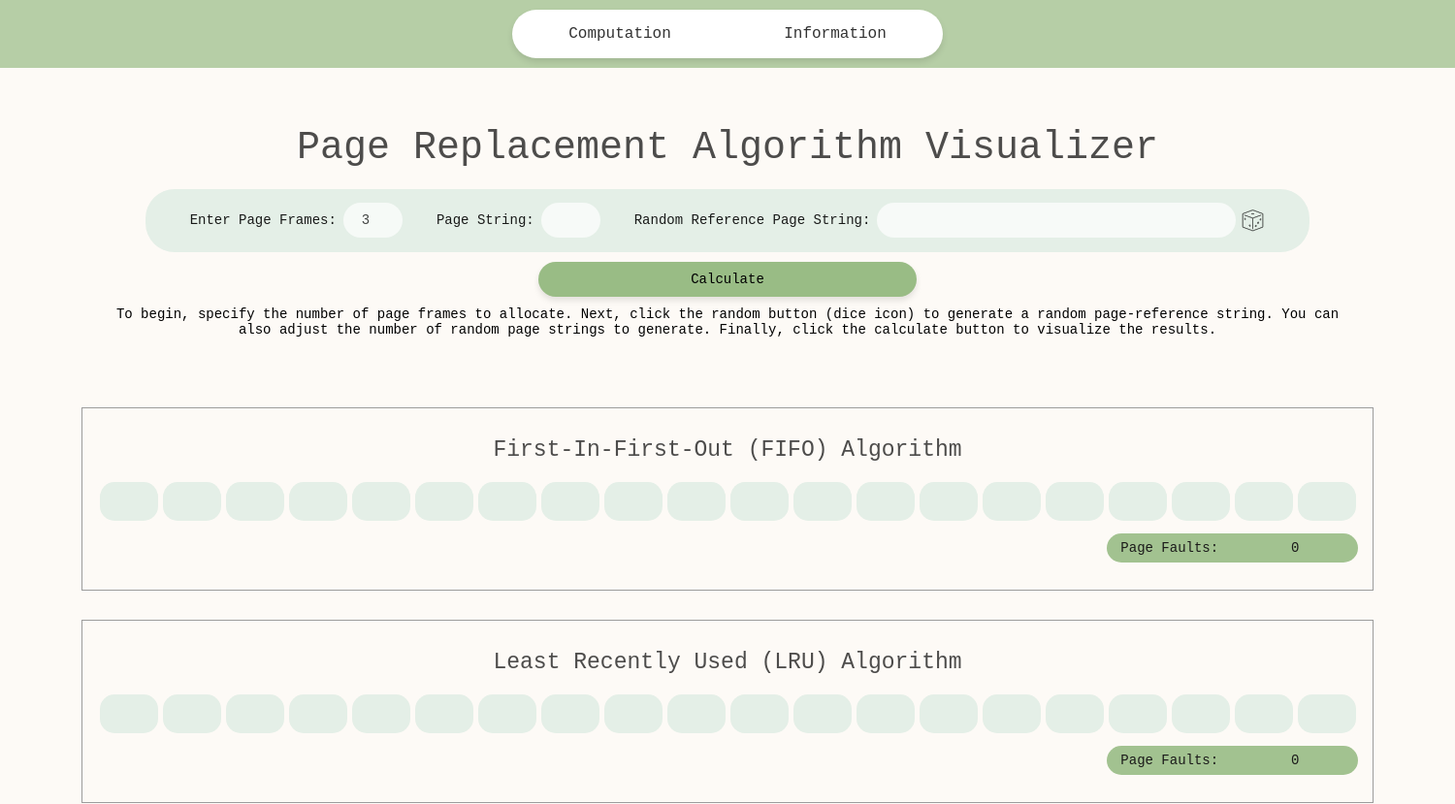
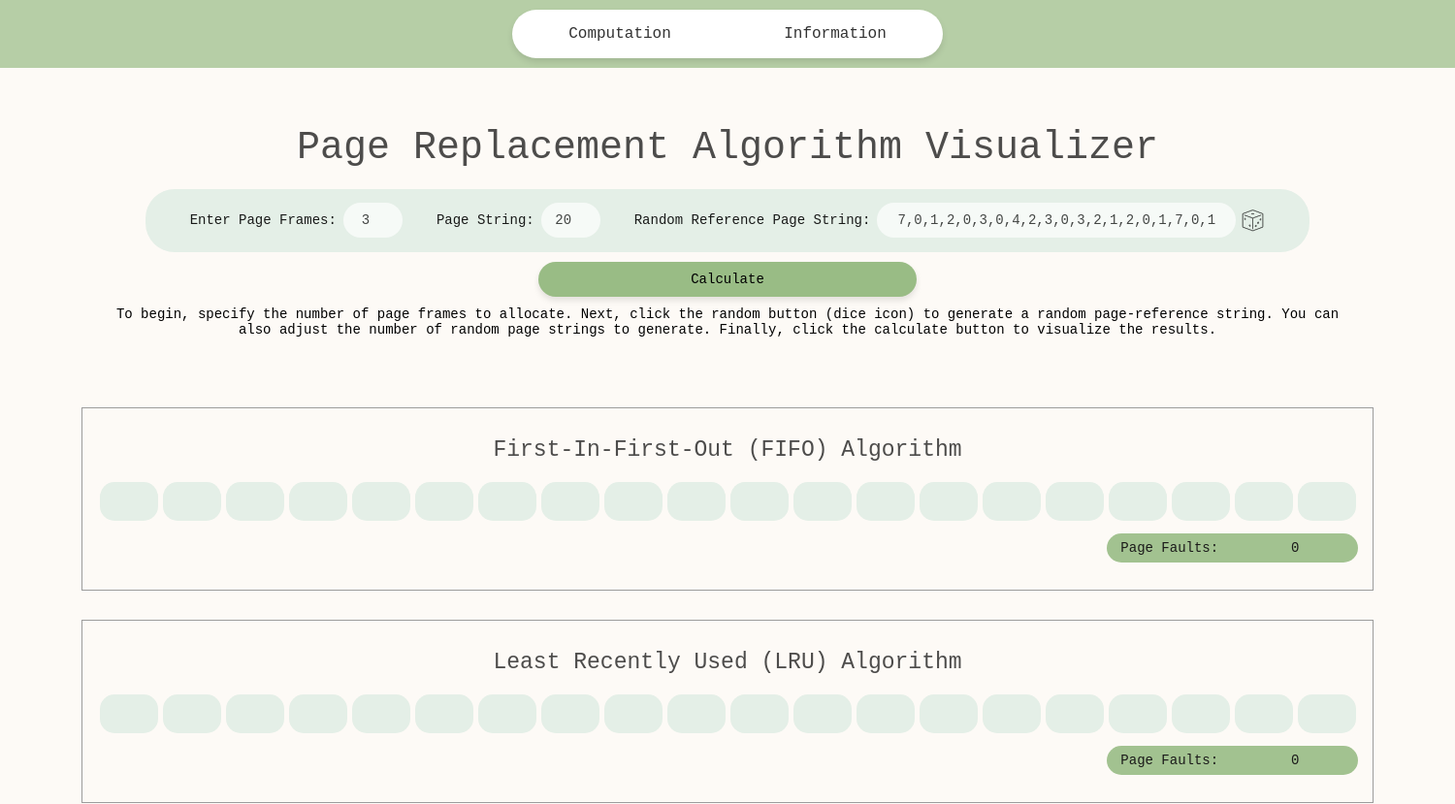
Before and after one commit to shoichiideologies/page-replacement-algorithm, an Electron app: page index.html in a window 1500 px wide. Shown: the top 829 px of the page at 97% size. Drawn offline with Linux system fonts and the light colour scheme.

Commit message:
Additionals

```diff
--- a/index.html
+++ b/index.html
@@ -20,9 +20,9 @@
 					<label for="page-frames">Enter Page Frames:</label>
 					<input type="number" id="page-frames" value="3" min="1" max="99">
 					<label for="number-of-page-string">Page String: </label>
-					<input type="number" id="number-of-page-string"title="Enter the number of reference page strings" min="1" max="30">
+					<input type="number" id="number-of-page-string" title="Enter the number of reference page strings" min="1" max="30" value="20">
 					<label for="reference-page-string">Random Reference Page String:</label>
-					<input type="text" id="reference-page-string" maxlength="70">
+					<input type="text" id="reference-page-string" maxlength="70" value="7,0,1,2,0,3,0,4,2,3,0,3,2,1,2,0,1,7,0,1">
 					<img src="./logo/random.png" alt="Random" id="random-image">
 				</section>
 				<button id="submit-button" title="Submit">Calculate</button>
```
Also changed, not shown: images/1 OS-case_study-page_replacement_algorithm-ss.png, images/1.png (added), images/2 OS-case_study-page_replacement_algorithm-ss.png, images/2.png (added), 1 other file.
